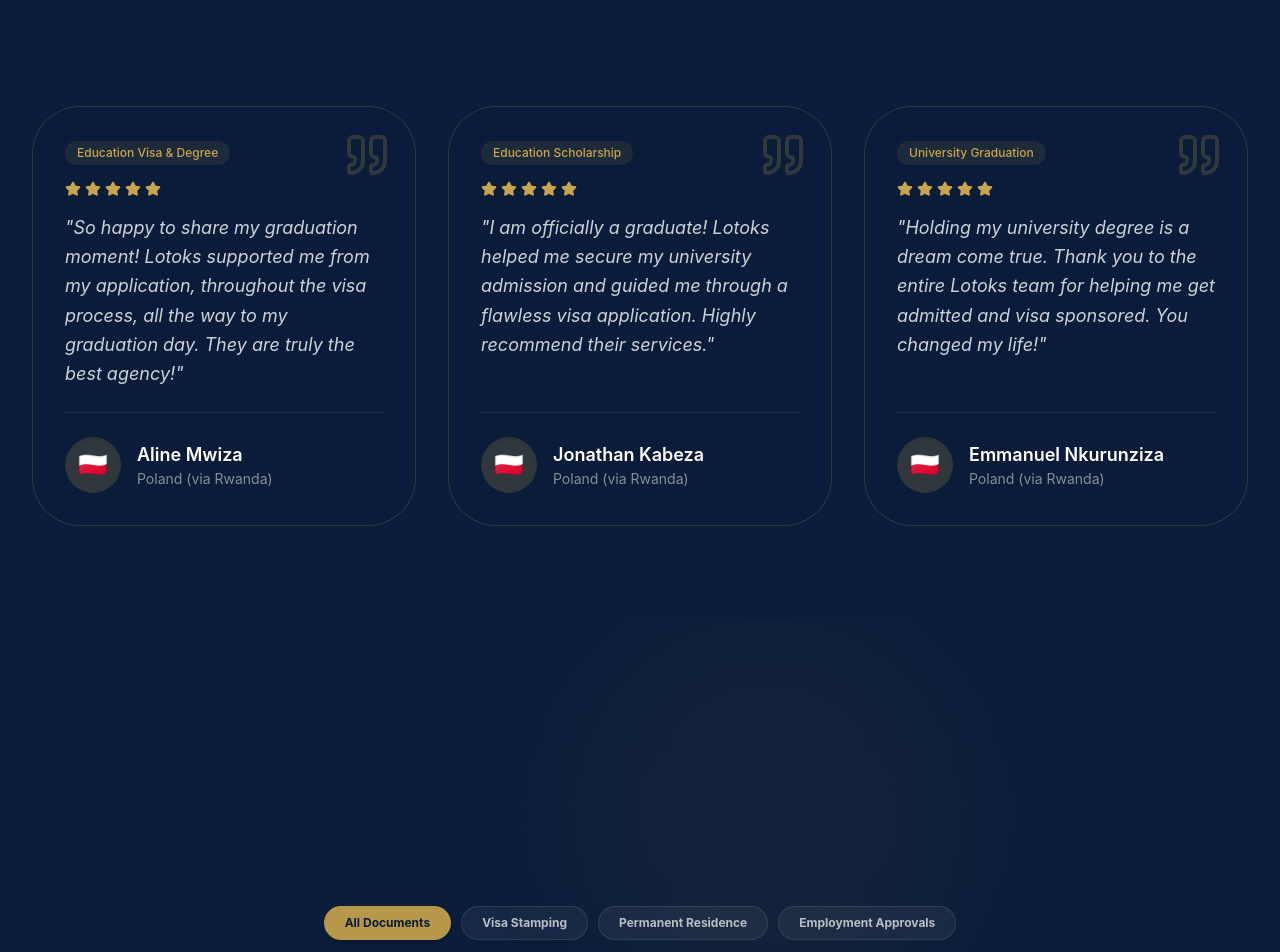
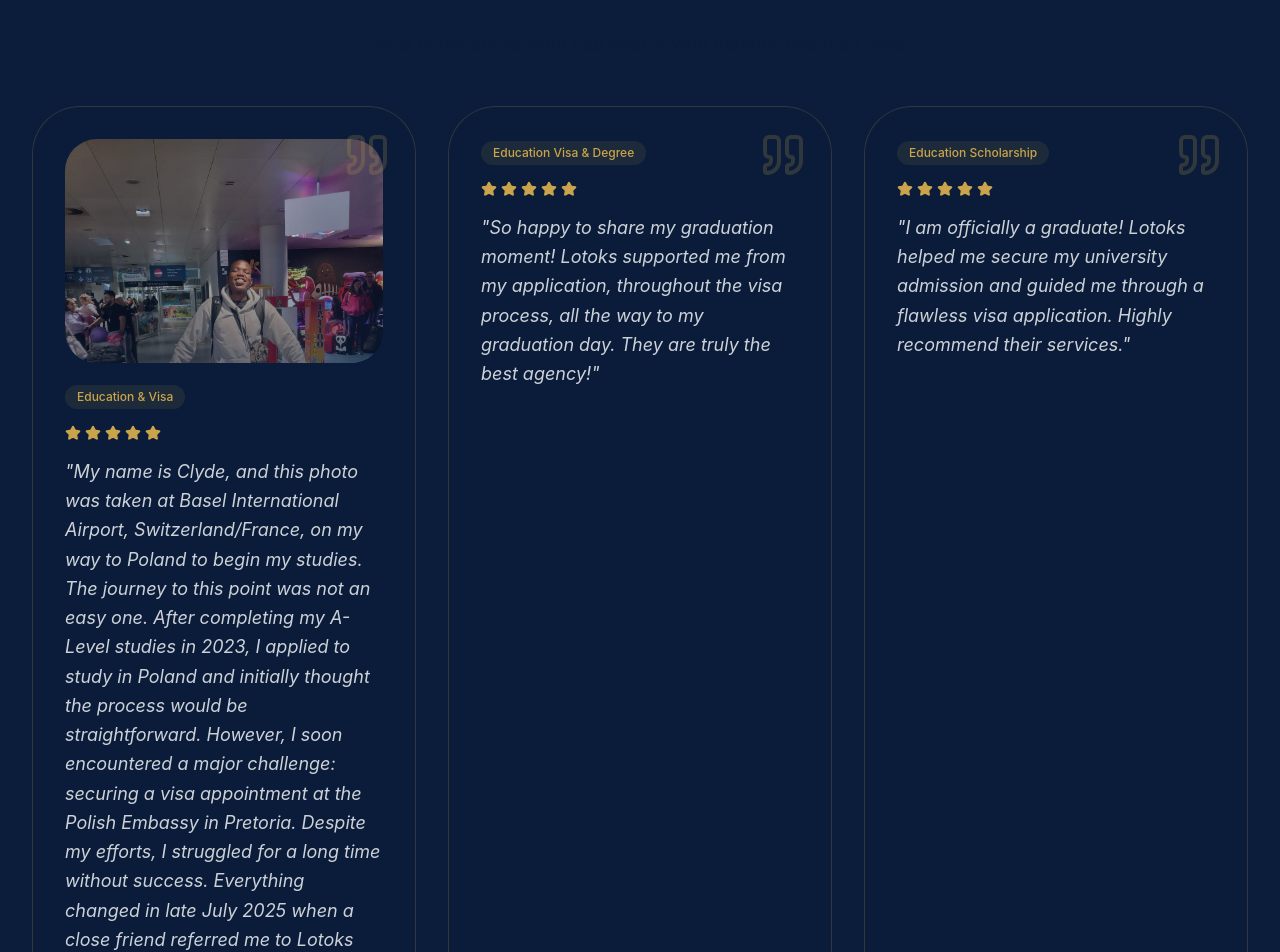
Before and after one commit to may10thserotonin-art/lotoks, a React (Vite) app in the folder lotoks-frontend/: page /testimonials in a window 1280 px wide. Shown: the part 1240-2192 px from the top of the page. Built offline with nearby package versions, Linux system fonts and the light colour scheme.

Commit message:
add Clyde testimonial

```diff
--- a/lotoks-frontend/src/pages/Testimonials.tsx
+++ b/lotoks-frontend/src/pages/Testimonials.tsx
@@ -32,6 +32,18 @@
 
 // Testimonials data mapping real graduation and general UGC videos
 const testimonials = [
+  {
+    id: 0,
+    name: "Clyde",
+    country: "Poland (via South Africa)",
+    flag: "🇿🇦",
+    type: "education",
+    typeLabel: "Education & Visa",
+    quote: "My name is Clyde, and this photo was taken at Basel International Airport, Switzerland/France, on my way to Poland to begin my studies. The journey to this point was not an easy one. After completing my A-Level studies in 2023, I applied to study in Poland and initially thought the process would be straightforward. However, I soon encountered a major challenge: securing a visa appointment at the Polish Embassy in Pretoria. Despite my efforts, I struggled for a long time without success. Everything changed in late July 2025 when a close friend referred me to Lotoks Consulting Agency. From that moment, the process became much smoother. Within just two weeks, the Lotoks team helped me secure a visa appointment and assisted me with all the necessary supporting documents. Their professionalism, efficiency, and guidance made what seemed impossible become a reality. If you are struggling with your study abroad process and feel like you've run out of options, don't give up. There is a way forward, and I highly recommend Lotoks Consulting Agency for their outstanding support and reliable services.",
+    rating: 5,
+    hasVideo: false,
+    image: "/Clyde-Testimonials/Clyde.png",
+  },
   {
     id: 1,
     name: "Aline Mwiza",
@@ -240,18 +252,27 @@
 const featuredTestimonials = testimonials.slice(0, 3);
 
 // Testimonial Card Component
-function TestimonialCard({ testimonial, index }: { testimonial: typeof testimonials[0]; index: number }) {
+function TestimonialCard({ testimonial, index }: { testimonial: any; index: number }) {
   return (
     <motion.div
       initial={{ opacity: 0, y: 30 }}
       whileInView={{ opacity: 1, y: 0 }}
       viewport={{ once: true }}
       transition={{ delay: index * 0.1 }}
+      className="h-full"
     >
       <GlassCard hoverable className="h-full relative overflow-hidden flex flex-col justify-between">
         <div>
           {/* Quote Icon */}
-          <Quote className="w-12 h-12 text-gold/20 absolute top-6 right-6" />
+          <Quote className="w-12 h-12 text-gold/20 absolute top-6 right-6 z-10" />
+
+          {/* Optional Image */}
+          {testimonial.image && (
+            <div className="w-full h-56 mb-5 rounded-xl overflow-hidden relative">
+              <img src={testimonial.image} alt={testimonial.name} className="w-full h-full object-cover object-top" />
+              <div className="absolute inset-0 bg-gradient-to-t from-navy/60 to-transparent" />
+            </div>
+          )}
 
           {/* Type Badge */}
           <div className="inline-block px-3 py-1 rounded-full bg-gold/10 text-gold text-xs font-medium mb-4">
```
Also changed, not shown: lotoks-frontend/public/Clyde-Testimonials/Clyde.png (added).
